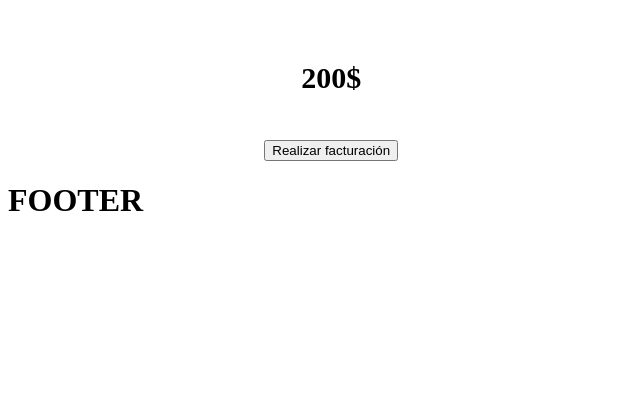
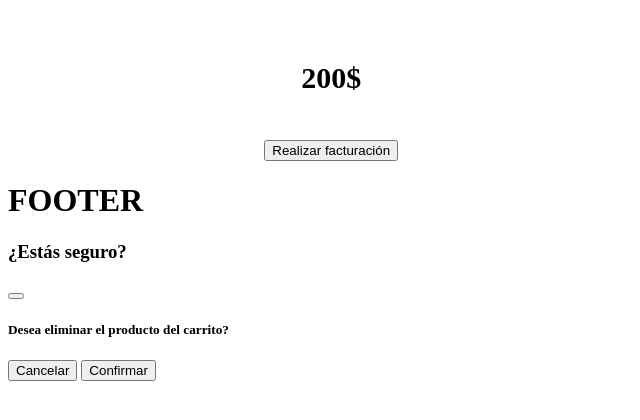
Before and after one commit to ricardojparram/MediSalud-envolved, a PHP site: template vista/inicio/carritoVista.php in a window 1280 px wide. Shown: the part 247-667 px from the top of the page, without its empty margins (0-640 px from the left). Run offline with PHP 8.4, Linux system fonts and the light colour scheme; the template is opened without the code that fills it, so the values that code supplies are empty.

Commit message:
Carrito hecho, funcional (faltan algunas validaciones y funcionalidades extras)

```diff
--- a/assets/js/carrito.js
+++ b/assets/js/carrito.js
@@ -2,6 +2,7 @@
 
 	mostrarCarrito().then(() => {
 		editarCantidad();
+		confirmarEliminar();
 	})
 	async function mostrarCarrito(){
 		await $.ajax({
@@ -42,16 +43,16 @@
 						precioTotal += precioUnidadTotal;
 						let hr = (i == response.length - 1) ? '' : '<hr class="my-2">';
 						div += `
-						<div class="item-carrito ${flexDirection} p-2">
+						<div class="item-carrito  ${flexDirection} p-2">
 			                <img class="" src="https://images.squarespace-cdn.com/content/v1/58126462bebafbc423916e25/1490212943759-5AVQSBMUSU12111CKAYM/image-asset.png">
-			                <div class="descripcion">
+			                <div class="descripcion ">
 			                  <h3>${row.descripcion}</h3>
 			                  <p>${row.contraindicaciones}</p>
-			                  <div class="opciones">
+			                  <div class="opciones position-relative">
 			                    <input type="number" id="${row.cod_producto}" value="${row.cantidad}" class="form-control cantidad" placeholder="Cant.">
-			                    <a class="eliminar" href="#">Eliminar</a>
+			                    <a class="eliminar" prod="${row.cod_producto}" >Eliminar</a>
+			                    <div class="invalid-tooltip">Cantidad no disponible.</div>
 			                  </div>
-			                  <p class="error" style="color:red;"></p>
 			                </div>
 			                <div class="precio">
 			                  <h6>Unidad: ${row.precioActual}$</h6>
@@ -77,13 +78,13 @@
 			success(response){
 				let resultado = [];
 				response.forEach(row => {
-					let errorElement = $(`#${row.id_producto}`).closest('.descripcion').find('.error');
+					let tooltip = $(`#${row.id_producto}`).closest('.opciones').find('.invalid-tooltip');
 					if(row.info.resultado){
 						$(`#${row.id_producto}`).attr("style","border-color: none;")
-						errorElement.html('')
+						tooltip.hide();
 					}else{
 						$(`#${row.id_producto}`).attr("style","border-color: red;")
-						errorElement.html(response.msg)
+						tooltip.show();
 					}
 					resultado.push(row.info.resultado);
 				})
@@ -100,7 +101,7 @@
 			validarStock(productos).then((res) => {
 				if(!res) return;
 
-				$.post('',{editar:'', id_producto, cantidad}, function(response){
+				$.post('?url=carrito',{editar:'', id_producto, cantidad}, function(response){
 					let  result = JSON.parse(response);
 					if(!result.resultado){
 						Toast.fire({ icon: 'error', title: result.msg });
@@ -111,4 +112,32 @@
 		})
 	}
 
+	let id;
+	function confirmarEliminar(){
+		$('.opciones .eliminar').on('click', function(e){
+			e.preventDefault();
+			let prodTitle = $(this).closest('.descripcion').find('h3').text();
+			$('#delProductTitle').html(prodTitle);
+			$('#delModal').modal('show')
+
+			id = $(this).attr('prod');
+		})
+	}
+
+	$('#delProductFromCar').click(function(){
+
+		$.ajax({type : 'post', url : '?url=carrito', data : {eliminar:'', id}, dataType: 'json',
+			success(data){
+					console.log(data);
+				if(data.resultado === true){
+					Toast.fire({ icon: 'success', title: 'Producto eliminado del carrito.' })
+					$('carrito-container').empty();
+					$('#delModal').modal('hide');
+					mostrarCarrito();
+				}
+			}
+		})
+
+	})
+
 })
--- a/vista/inicio/carritoVista.php
+++ b/vista/inicio/carritoVista.php
@@ -63,8 +63,27 @@
     <h1>FOOTER</h1>
   </footer>
 
+
   <?php $VarComp->js() ?>
   <script src="assets/js/carrito.js"></script>
 </body>
 
 </html>
+
+<div class="modal fade" id="delModal" data-bs-backdrop="static" data-bs-keyboard="false" tabindex="-1" aria-labelledby="staticBackdropLabel" aria-hidden="true">
+  <div class="modal-dialog">
+    <div class="modal-content">
+      <div class="modal-header">
+        <h3 class="modal-title" id="staticBackdropLabel">¿Estás seguro?</h3>
+        <button type="button" class="btn-close" data-bs-dismiss="modal" aria-label="Close"></button>
+      </div>
+      <div class="modal-body">
+        <h5>Desea eliminar el producto <b id="delProductTitle"></b> del carrito?</h5>
+      </div>
+      <div class="modal-footer" id="divEli">
+        <button type="button" class="btn btn-secondary" data-bs-dismiss="modal" id="cerrarModalDel">Cancelar</button>
+        <button type="button" class="btn btn-danger" id="delProductFromCar">Confirmar</button>
+      </div>
+    </div>
+  </div>
+</div>
```
Also changed, not shown: vista/inicio/inicioVista.php (+19 -0 lines), 2 other files.
